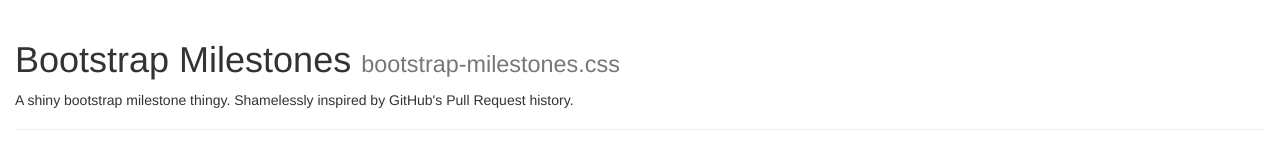
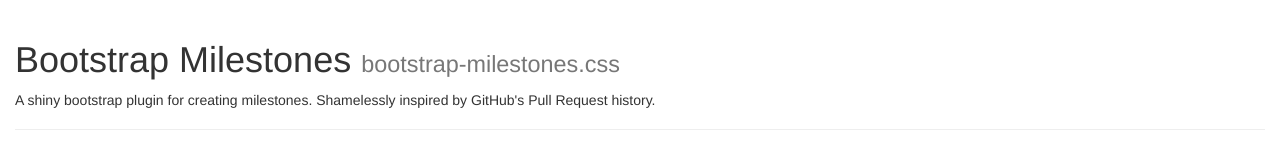
Before and after one commit to alexjab/bootstrap-milestones, a website: page examples/milestones.html in a window 1280 px wide. Shown: the top 148 px of the page. Drawn offline with nearby package versions, Linux system fonts and the light colour scheme.

Commit message:
- update README  - update example.

```diff
--- a/examples/milestones.html
+++ b/examples/milestones.html
@@ -10,7 +10,7 @@
         <div class="col-lg-12">
           <div class="page-header">
             <h1>Bootstrap Milestones <small>bootstrap-milestones.css</small></h1>
-            <p>A shiny bootstrap milestone thingy. Shamelessly inspired by GitHub's Pull Request history.</p>
+            <p>A shiny bootstrap plugin for creating milestones. Shamelessly inspired by GitHub's Pull Request history.</p>
           </div>
         </div>
       </div>
```
Also changed, not shown: README.md.
